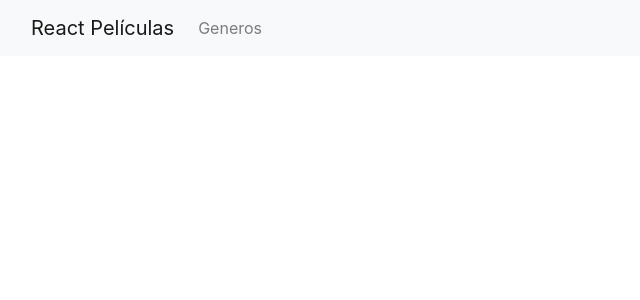
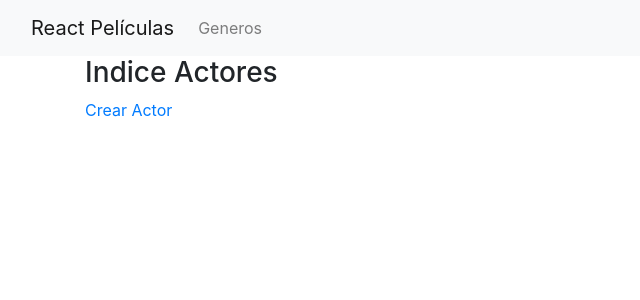
Before and after one commit to LuisEmmanuelAguilar/react-peliculas, a React (Create React App) app: page /actores in a window 1280 px wide. Shown: the top 300 px of the page, without its empty margins (0-640 px from the left). Built offline with nearby package versions, Linux system fonts and the light colour scheme.

Commit message:
Creating Actors pages and routes

```diff
--- /dev/null
+++ b/src/actores/CrearActor.tsx
@@ -0,0 +1,5 @@
+export default function CrearActor(){
+    return (
+        <h3>Crear Actor</h3>
+    )
+}
--- /dev/null
+++ b/src/actores/EditarActor.tsx
@@ -0,0 +1,5 @@
+export default function EditarActor(){
+    return (
+        <h3>Editar Actor</h3>
+    )
+}
--- /dev/null
+++ b/src/actores/IndiceActores.tsx
@@ -0,0 +1,11 @@
+import { Link } from "react-router-dom";
+
+export default function IndiceActores() {
+    return (
+        <>
+        <h3>Indice Actores</h3>
+        <Link to="actores/crear">Crear Actor</Link>
+        </>
+
+    )
+}
--- a/src/route-config.ts
+++ b/src/route-config.ts
@@ -1,3 +1,6 @@
+import CrearActor from "./actores/CrearActor";
+import EditarActor from "./actores/EditarActor";
+import IndiceActores from "./actores/IndiceActores";
 import CrearGenero from "./generos/CrearGenero";
 import EditarGenero from "./generos/EditarGeenero";
 import IndiceGeneros from "./generos/IndiceGeneros";
@@ -7,6 +10,9 @@ const rutas = [
     { path: "/generos", componente: IndiceGeneros, exact: true },
     { path: "/generos/crear", componente: CrearGenero, exact: true },
     { path: "/generos/editar", componente: EditarGenero, exact: true },
+    { path: "/actores/", componente: IndiceActores, exact: true },
+    { path: "/actores/crear", componente: CrearActor, exact: true },
+    { path: "/actores/editar", componente: EditarActor, exact: true },
     { path: "/", componente: LandingPage, exact: true }];
 
 export default rutas;
```
